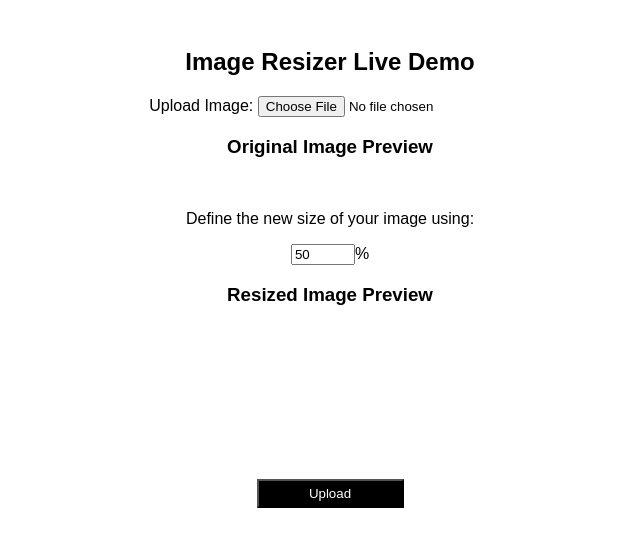
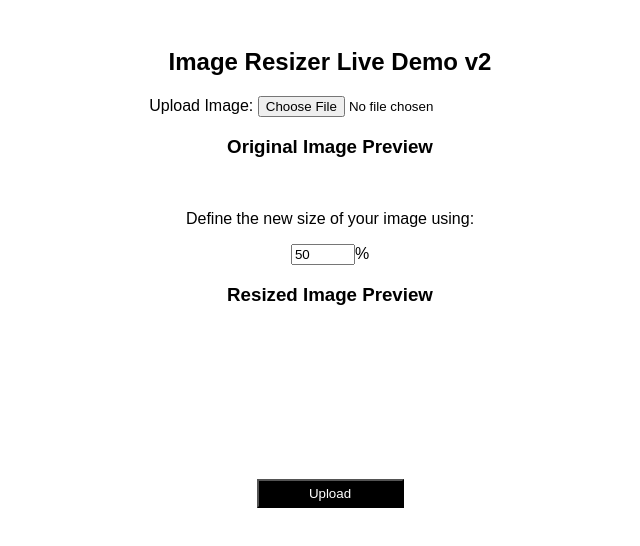
Before and after one commit to hustshawn/ssa-demo, a React (Create React App) app in the folder apps/frontend/presigned-url-upload/: page / in a window 1280 px wide. Shown: the top 546 px of the page, without its empty margins (310-950 px from the left). Built offline with nearby package versions, Linux system fonts and the light colour scheme; no server answers; what @aws-amplify/ui-react, aws-amplify would draw is missing.

Commit message:
Updated frontend for demo

```diff
--- a/apps/frontend/presigned-url-upload/src/App.js
+++ b/apps/frontend/presigned-url-upload/src/App.js
@@ -101,7 +101,7 @@ const App = () => {
     <Authenticator>
     <div className="App">
       <div style={styles.container}>
-        <h2>Image Resizer Live Demo</h2>
+        <h2>Image Resizer Live Demo v2</h2>
         <label>Upload Image: </label>
         <input id="image" type="file" accept="image/*" onChange={handleImportImage} />
         <h3>Original Image Preview</h3>
```
